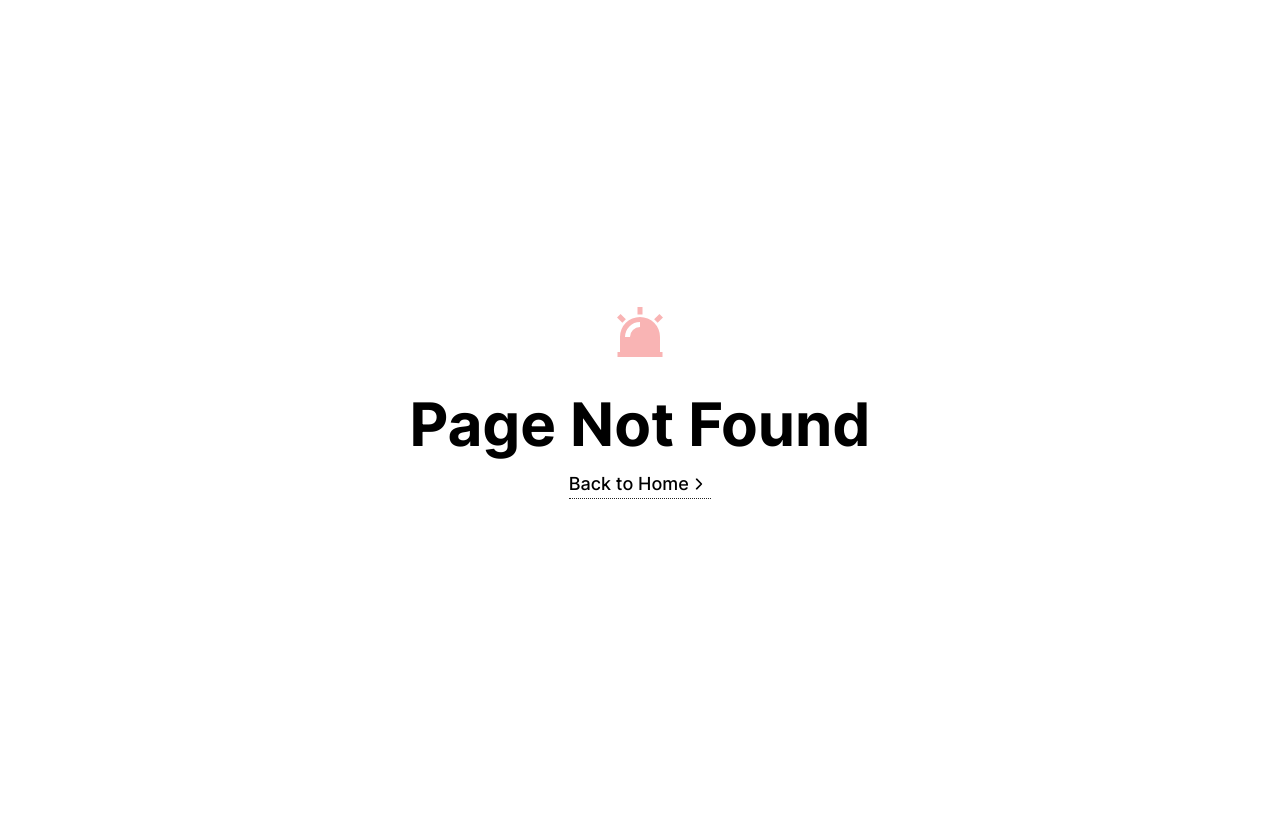
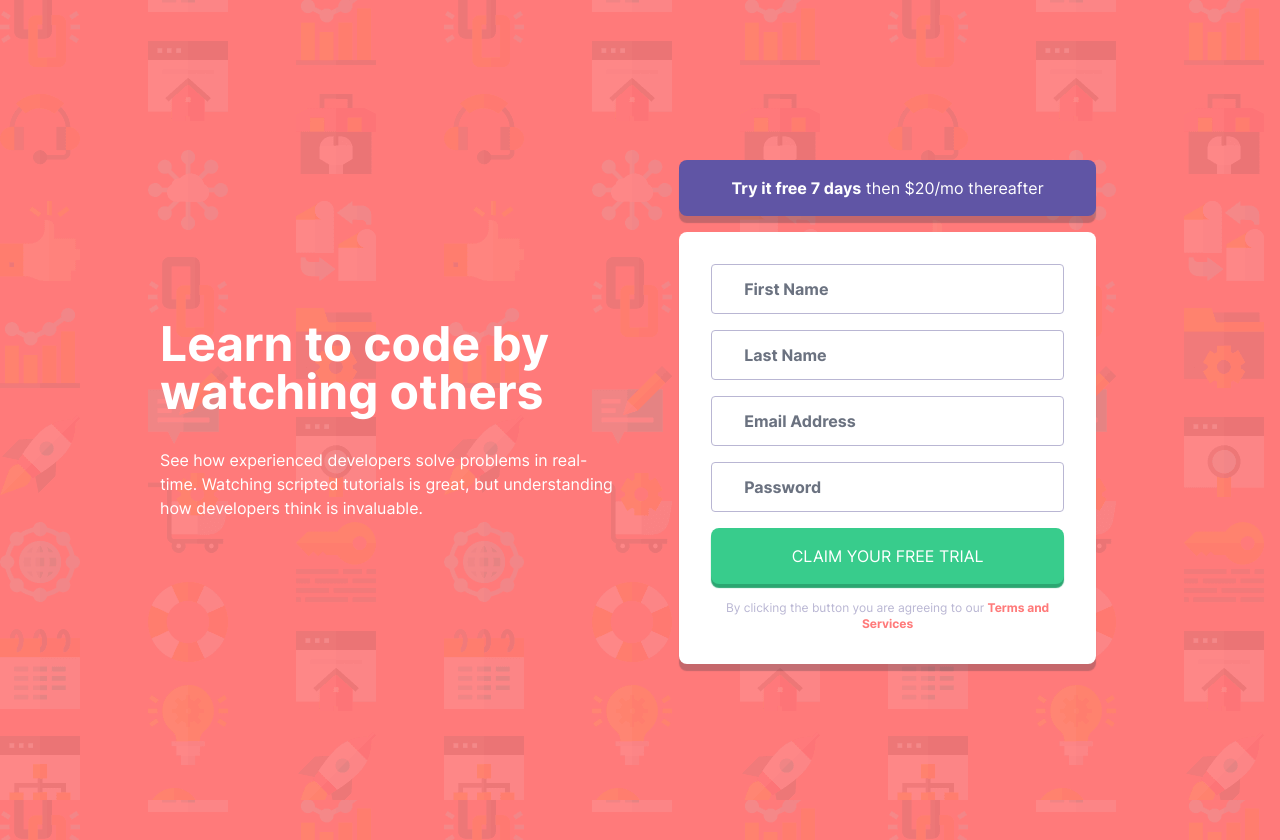
Before and after one commit to daft2/frontendmentor, a Next.js app: page /intro-signup-form in a window 1280 px wide. Before the commit this address had no page. Before the commit the page ends 800 px from the top, so only its background shows below. Built offline with nearby package versions, Linux system fonts and the light colour scheme.

Commit message:
feat: input signup form challenge ui

```diff
--- /dev/null
+++ b/src/pages/intro-signup-form/index.tsx
@@ -0,0 +1,125 @@
+import * as React from 'react';
+import { useForm } from 'react-hook-form';
+import { RiErrorWarningFill } from 'react-icons/ri';
+
+const Page = () => {
+  const {
+    register,
+    handleSubmit,
+    formState: { errors },
+  } = useForm();
+  const noErrors = Object.keys(errors).length == 0;
+
+  return (
+    <div className="min-h-full min-w-full bg-isf-red bg-[url('isf/mobile.png')] lg:bg-[url('isf/desktop.png')]">
+      <div className='flex h-full w-full flex-col items-center justify-around gap-8 text-white lg:flex-row lg:p-40'>
+        <div className='mt-16 flex flex-col gap-8 p-6 text-center lg:mt-0 lg:w-1/2 lg:p-0 lg:text-left'>
+          <span className='px-12 text-3xl font-bold lg:px-0 lg:text-5xl'>
+            Learn to code by watching others
+          </span>
+          <p>
+            See how experienced developers solve problems in real-time. Watching
+            scripted tutorials is great, but understanding how developers think
+            is invaluable.
+          </p>
+        </div>
+        <div className='mb-4 flex flex-col gap-4 px-6 lg:w-1/2'>
+          <button className='rounded-lg bg-isf-blue p-4 px-16 text-center shadow-isfDark lg:px-0'>
+            <b>Try it free 7 days</b> then $20/mo thereafter
+          </button>
+          <form
+            action='#'
+            // eslint-disable-next-line no-console
+            onSubmit={handleSubmit(() => console.log('submit'))}
+            className='flex flex-col gap-4 rounded-lg bg-white p-8 shadow-isfDark'
+          >
+            <InputField
+              type='text'
+              className={`${
+                errors.firstName ? 'border-isf-red' : 'border-isf-grayBlue'
+              } w-full rounded py-3 pl-8 pr-12 font-bold text-isf-darkBlue caret-isf-blue focus:ring-isf-blue`}
+              placeholder='First Name'
+              error={errors.firstName}
+              {...register('firstName', { required: true })}
+            />
+            <InputField
+              type='text'
+              className={`${
+                errors.lastName ? 'border-isf-red' : 'border-isf-grayBlue'
+              } w-full rounded px-8 py-3 font-bold text-isf-darkBlue caret-isf-blue focus:ring-isf-blue`}
+              placeholder='Last Name'
+              error={errors.lastName}
+              {...register('lastName', { required: true })}
+            />
+            <InputField
+              type='email'
+              className={`${
+                errors.email ? 'border-isf-red' : 'border-isf-grayBlue'
+              } w-full rounded px-8 py-3 font-bold text-isf-darkBlue caret-isf-blue focus:ring-isf-blue`}
+              placeholder='Email Address'
+              error={errors.email}
+              {...register('email', { required: true })}
+            />
+            <InputField
+              type='password'
+              className={`${
+                errors.password ? 'border-isf-red' : 'border-isf-grayBlue'
+              } w-full rounded px-8 py-3 font-bold text-isf-darkBlue caret-isf-blue focus:ring-isf-blue`}
+              placeholder='Password'
+              error={errors.password}
+              {...register('password', { required: true })}
+            />
+            <input
+              type='submit'
+              value='CLAIM YOUR FREE TRIAL'
+              className='rounded-lg bg-isf-green p-4 text-center shadow-isfDarkGreen disabled:opacity-50'
+              disabled={!noErrors}
+            />
+            <span className='text-center text-xs text-isf-grayBlue'>
+              By clicking the button you are agreeing to our{' '}
+              <span className='font-bold text-isf-red'>Terms and Services</span>
+            </span>
+          </form>
+        </div>
+      </div>
+    </div>
+  );
+};
+
+interface InputFieldProps extends React.InputHTMLAttributes<HTMLInputElement> {
+  type: React.HTMLInputTypeAttribute;
+  className: string;
+  placeholder: string;
+  error: Record<string, unknown> | undefined;
+}
+
+const InputField: React.FC<InputFieldProps> = ({
+  type,
+  className,
+  placeholder,
+  error,
+  ...rest
+}) => (
+  <div className='flex flex-col'>
+    <label className='relative block'>
+      <span className='sr-only'>Search</span>
+      <span className='absolute inset-y-0 right-5 flex items-center pl-2'>
+        {error && <RiErrorWarningFill className='h-6 w-6 text-red-500' />}
+      </span>
+      <input
+        type={type}
+        {...rest}
+        className={className}
+        placeholder={placeholder}
+      />
+    </label>
+
+    {error && (
+      <span className='text-right text-xs capitalize italic text-isf-red'>
+        {`${rest.name} cannot be empty`}
+      </span>
+    )}
+  </div>
+);
+
+export default Page;
```
